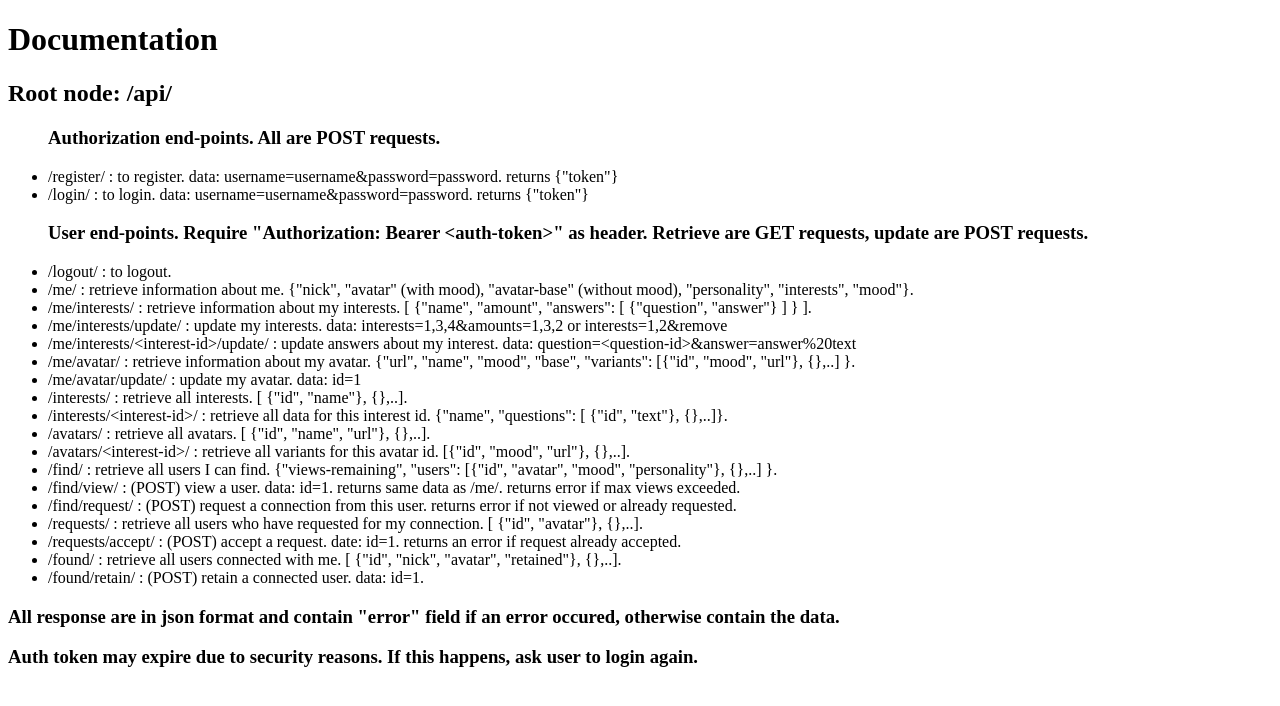
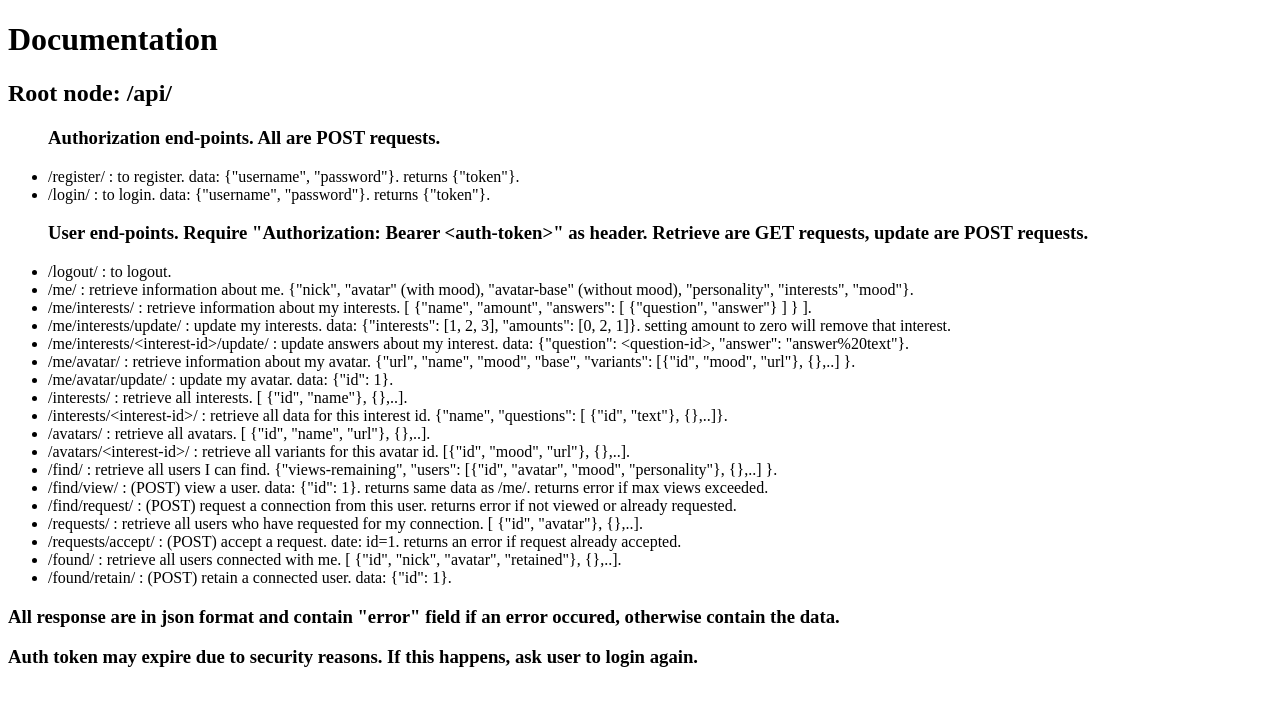
Before and after one commit to shubhamDev73/find-me-server, a Django app: page /docs/ in a window 1280 px wide. Shown: the top 706 px of the page. Run offline with Django 3.2, Linux system fonts and the light colour scheme.

Commit message:
Updated docs for input json representation

```diff
--- a/backend/templates/docs.html
+++ b/backend/templates/docs.html
@@ -9,29 +9,29 @@
 		<h2>Root node: /api/</h2>
 		<ul>
 			<h3>Authorization end-points. All are POST requests.</h3>
-			<li>/register/ : to register. data: username=username&password=password. returns {"token"}</li>
-			<li>/login/ : to login. data: username=username&password=password. returns {"token"}</li>
+			<li>/register/ : to register. data: {"username", "password"}. returns {"token"}.</li>
+			<li>/login/ : to login. data: {"username", "password"}. returns {"token"}.</li>
 		</ul>
 		<ul>
 			<h3>User end-points. Require "Authorization: Bearer &lt;auth-token&gt;" as header. Retrieve are GET requests, update are POST requests.</h3>
 			<li>/logout/ : to logout.</li>
 			<li>/me/ : retrieve information about me. {"nick", "avatar" (with mood), "avatar-base" (without mood), "personality", "interests", "mood"}.</li>
 			<li>/me/interests/ : retrieve information about my interests. [ {"name", "amount", "answers": [ {"question", "answer"} ] } ].</li>
-			<li>/me/interests/update/ : update my interests. data: interests=1,3,4&amounts=1,3,2 or interests=1,2&remove</li>
-			<li>/me/interests/&lt;interest-id&gt;/update/ : update answers about my interest. data: question=&lt;question-id&gt;&answer=answer%20text</li>
+			<li>/me/interests/update/ : update my interests. data: {"interests": [1, 2, 3], "amounts": [0, 2, 1]}. setting amount to zero will remove that interest.</li>
+			<li>/me/interests/&lt;interest-id&gt;/update/ : update answers about my interest. data: {"question": &lt;question-id&gt;, "answer": "answer%20text"}.</li>
 			<li>/me/avatar/ : retrieve information about my avatar. {"url", "name", "mood", "base", "variants": [{"id", "mood", "url"}, {},..] }.</li>
-			<li>/me/avatar/update/ : update my avatar. data: id=1</li>
+			<li>/me/avatar/update/ : update my avatar. data: {"id": 1}.</li>
 			<li>/interests/ : retrieve all interests. [ {"id", "name"}, {},..].</li>
 			<li>/interests/&lt;interest-id&gt;/ : retrieve all data for this interest id. {"name", "questions": [ {"id", "text"}, {},..]}.</li>
 			<li>/avatars/ : retrieve all avatars. [ {"id", "name", "url"}, {},..].</li>
 			<li>/avatars/&lt;interest-id&gt;/ : retrieve all variants for this avatar id. [{"id", "mood", "url"}, {},..].</li>
 			<li>/find/ : retrieve all users I can find. {"views-remaining", "users": [{"id", "avatar", "mood", "personality"}, {},..] }.</li>
-			<li>/find/view/ : (POST) view a user. data: id=1. returns same data as /me/. returns error if max views exceeded.</li>
+			<li>/find/view/ : (POST) view a user. data: {"id": 1}. returns same data as /me/. returns error if max views exceeded.</li>
 			<li>/find/request/ : (POST) request a connection from this user. returns error if not viewed or already requested.</li>
 			<li>/requests/ : retrieve all users who have requested for my connection. [ {"id", "avatar"}, {},..].</li>
 			<li>/requests/accept/ : (POST) accept a request. date: id=1. returns an error if request already accepted.</li>
 			<li>/found/ : retrieve all users connected with me. [ {"id", "nick", "avatar", "retained"}, {},..].</li>
-			<li>/found/retain/ : (POST) retain a connected user. data: id=1.</li>
+			<li>/found/retain/ : (POST) retain a connected user. data: {"id": 1}.</li>
 		</ul>
 		<h3>All response are in json format and contain "error" field if an error occured, otherwise contain the data.</h3>
 		<h3>Auth token may expire due to security reasons. If this happens, ask user to login again.</h3>
```
